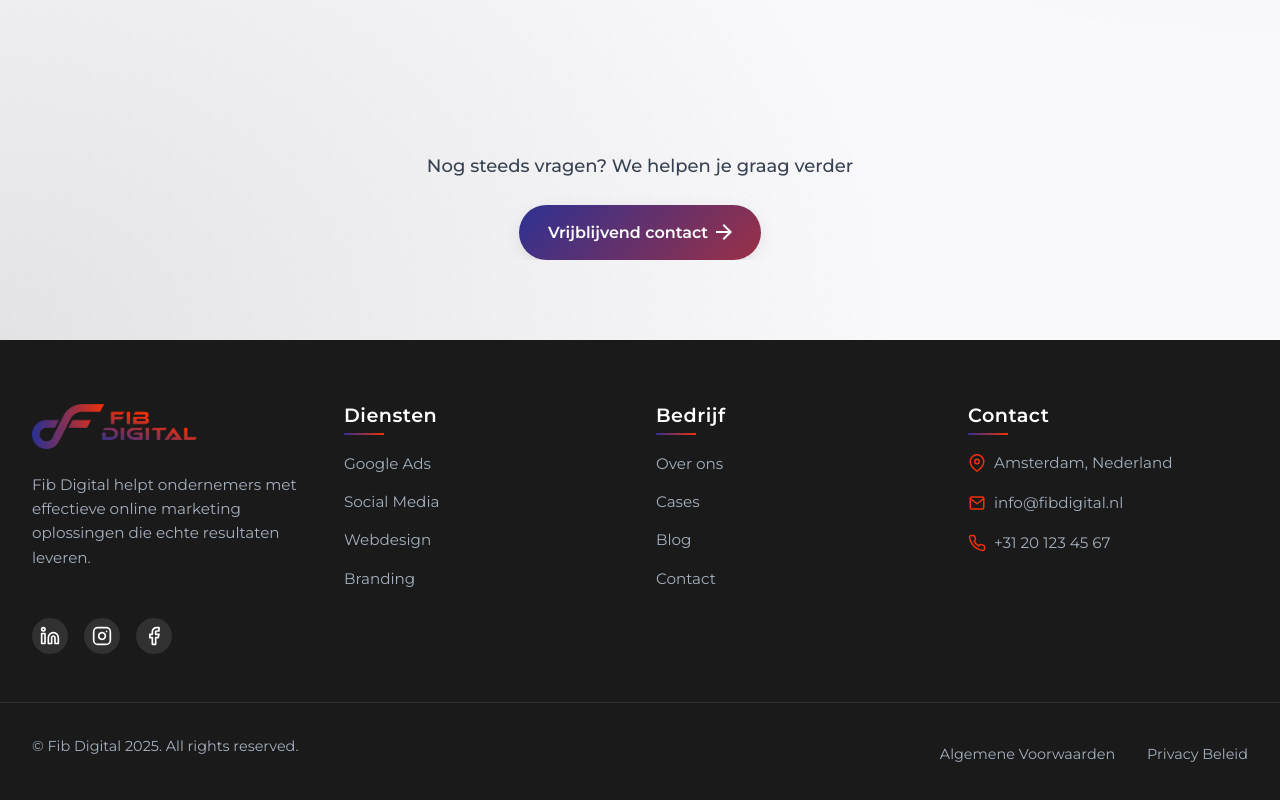
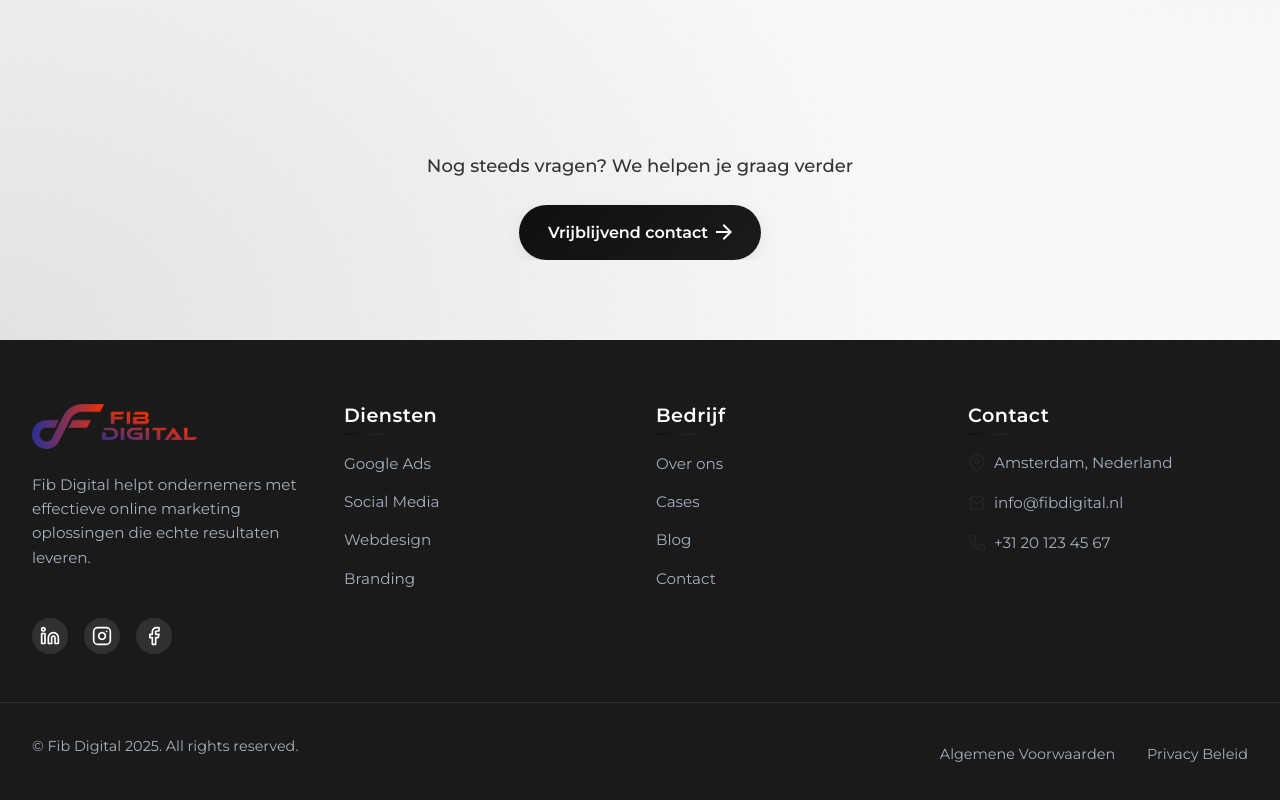
Before and after one commit to pamaljayasinghe/fibads-agency-web, a Next.js app in the folder fibads/: page / in a window 1280 px wide. Shown: the part 7212-8012 px from the top of the page. Built offline with nearby package versions, Linux system fonts and the light colour scheme; a web font is replaced by a local one.

Commit message:
changed css

```diff
--- a/fibads/styles/effects.css
+++ b/fibads/styles/effects.css
@@ -13,14 +13,14 @@
 .bg-gradient-subtle {
   background: linear-gradient(
     135deg,
-    rgba(46, 49, 146, 0.05) 0%,
-    rgba(243, 48, 7, 0.05) 100%
+    rgba(15, 15, 15, 0.05) 0%,
+    rgba(37, 37, 37, 0.05) 100%
   );
   background-size: 200% 200%;
 }
 
 .bg-gradient-dark {
-  background: linear-gradient(135deg, #1a1f36 0%, #2e1e24 100%);
+  background: linear-gradient(135deg, #0a0a0a 0%, #1a1a1a 100%);
   background-size: 200% 200%;
 }
 
@@ -229,9 +229,9 @@
 
 /* Glow effects */
 .glow-text {
-  text-shadow: 0 0 10px rgba(243, 48, 7, 0.5), 0 0 20px rgba(243, 48, 7, 0.3);
+  text-shadow: 0 0 10px rgba(37, 37, 37, 0.5), 0 0 20px rgba(37, 37, 37, 0.3);
 }
 
 .glow-box {
-  box-shadow: 0 0 15px rgba(46, 49, 146, 0.5), 0 0 30px rgba(46, 49, 146, 0.3);
+  box-shadow: 0 0 15px rgba(15, 15, 15, 0.5), 0 0 30px rgba(15, 15, 15, 0.3);
 }
--- a/fibads/styles/variables.css
+++ b/fibads/styles/variables.css
@@ -1,19 +1,19 @@
 /* variables.css */
 :root {
   /* Brand colors based on your guidelines */
-  --primary-blue: #2e3192;
-  --primary-red: #f33007;
-  --dark-blue: #0a0b3b;
-  --light-blue: #3a3db5;
-  --dark-red: #c72706;
-  --light-red: #ff4d29;
+  --primary-blue: #1a1a1a; /* Changed to black */
+  --primary-red: #333333; /* Changed to darker gray */
+  --dark-blue: #000000; /* Changed to pure black */
+  --light-blue: #444444; /* Changed to mid-gray */
+  --dark-red: #121212; /* Changed to near-black */
+  --light-red: #555555; /* Changed to gray */
 
   /* Neutral colors */
-  --black: #1a1a1a;
-  --dark-gray: #333333;
-  --gray: #666666;
-  --light-gray: #eeeeee;
-  --off-white: #f9f9f9;
+  --black: #0a0a0a; /* Made slightly darker */
+  --dark-gray: #1a1a1a;
+  --gray: #444444; /* Darkened for better contrast */
+  --light-gray: #e0e0e0; /* Slightly darker */
+  --off-white: #f7f7f7; /* More subtle off-white */
   --white: #ffffff;
 
   /* Font sizes */
@@ -69,24 +69,24 @@
   --z-tooltip: 600;
 
   /* Colors - Light Mode */
-  --primary-blue: #2e3192;
-  --primary-red: #f33007;
+  --primary-blue: #0f0f0f;
+  --primary-red: #252525;
   --white: #ffffff;
-  --off-white: #f9f9fb;
-  --light-gray: #e5e5e5;
-  --gray: #6b7280;
-  --dark-gray: #374151;
-  --black: #111827;
+  --off-white: #f8f8f8;
+  --light-gray: #e0e0e0;
+  --gray: #555555;
+  --dark-gray: #333333;
+  --black: #0a0a0a;
 
   /* Colors - Dark Mode */
-  --dark-primary-blue: #3b3dbe;
-  --dark-primary-red: #ff4a28;
-  --dark-bg: #121721; /* Slightly darker for more modern look */
-  --dark-surface: #1a202c; /* Adjusted for modern look */
-  --dark-surface-2: #252d44;
-  --dark-text: #e6edf3; /* Slightly brighter text */
-  --dark-text-muted: #a0aec0;
-  --dark-border: #2d3748;
+  --dark-primary-blue: #e0e0e0;
+  --dark-primary-red: #cccccc;
+  --dark-bg: #0a0a0a; /* Very dark for better contrast */
+  --dark-surface: #111111; /* Darker surface */
+  --dark-surface-2: #1a1a1a; /* Slightly lighter than surface */
+  --dark-text: #f0f0f0; /* Slightly off-white for better eye comfort */
+  --dark-text-muted: #b0b0b0; /* Light gray */
+  --dark-border: #333333; /* Dark gray for borders */
 
   /* Gradients */
   --gradient-primary: linear-gradient(
```
